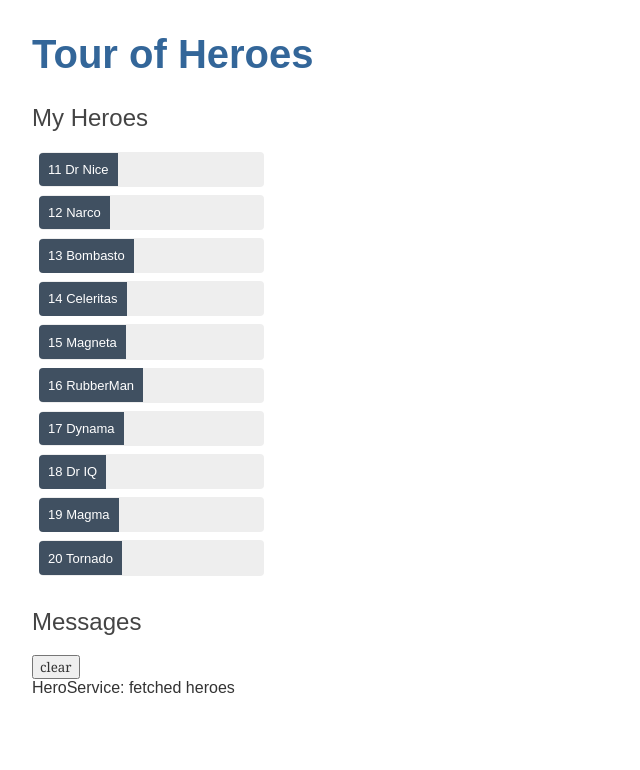
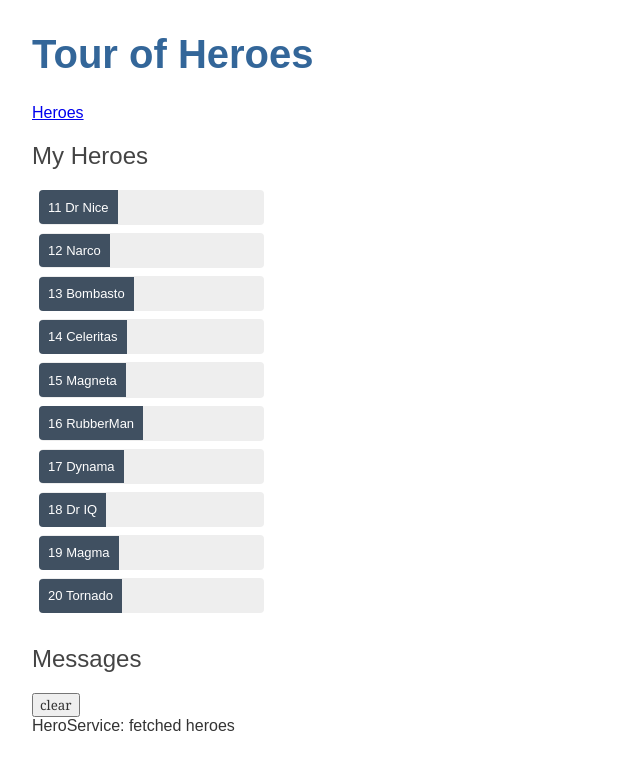
Before and after one commit to Lamia7/angular-tour-of-heroes, an Angular app: page /heroes in a window 1280 px wide. Before the commit this address led to /. Shown: the top 770 px of the page, without its empty margins (0-640 px from the left). Built offline with nearby package versions, Linux system fonts and the light colour scheme.

Commit message:
🚧 Added router and 'heroes' route

```diff
--- a/src/app/app-routing.module.ts
+++ b/src/app/app-routing.module.ts
@@ -1,10 +1,11 @@
 import { NgModule } from '@angular/core';
-import { Routes, RouterModule } from '@angular/router';
+import { Routes, RouterModule } from '@angular/router'; // permet à l'app d'avoir fonctionnalité de routage
+import { HeroesComponent } from './heroes/heroes.component'; // donne au routeur un endroit où aller une fois les routes configurées
 
-const routes: Routes = [];
+const routes: Routes = [{ path: 'heroes', component: HeroesComponent }];
 
 @NgModule({
   imports: [RouterModule.forRoot(routes)],
-  exports: [RouterModule]
+  exports: [RouterModule], // routeur dispo ds l'app
 })
-export class AppRoutingModule { }
+export class AppRoutingModule {}
--- a/src/app/app.component.html
+++ b/src/app/app.component.html
@@ -1,3 +1,10 @@
 <h1>{{ title }}</h1>
-<app-heroes></app-heroes>
+
+<!-- navigation vers component hero via directive RouterLinke-->
+<nav>
+  <a routerLink="/heroes">Heroes</a>
+</nav>
+<!-- indique au routeur où afficher les vues routées -->
+<router-outlet></router-outlet>
 <app-messages></app-messages>
+<!-- composant messages -->
```
